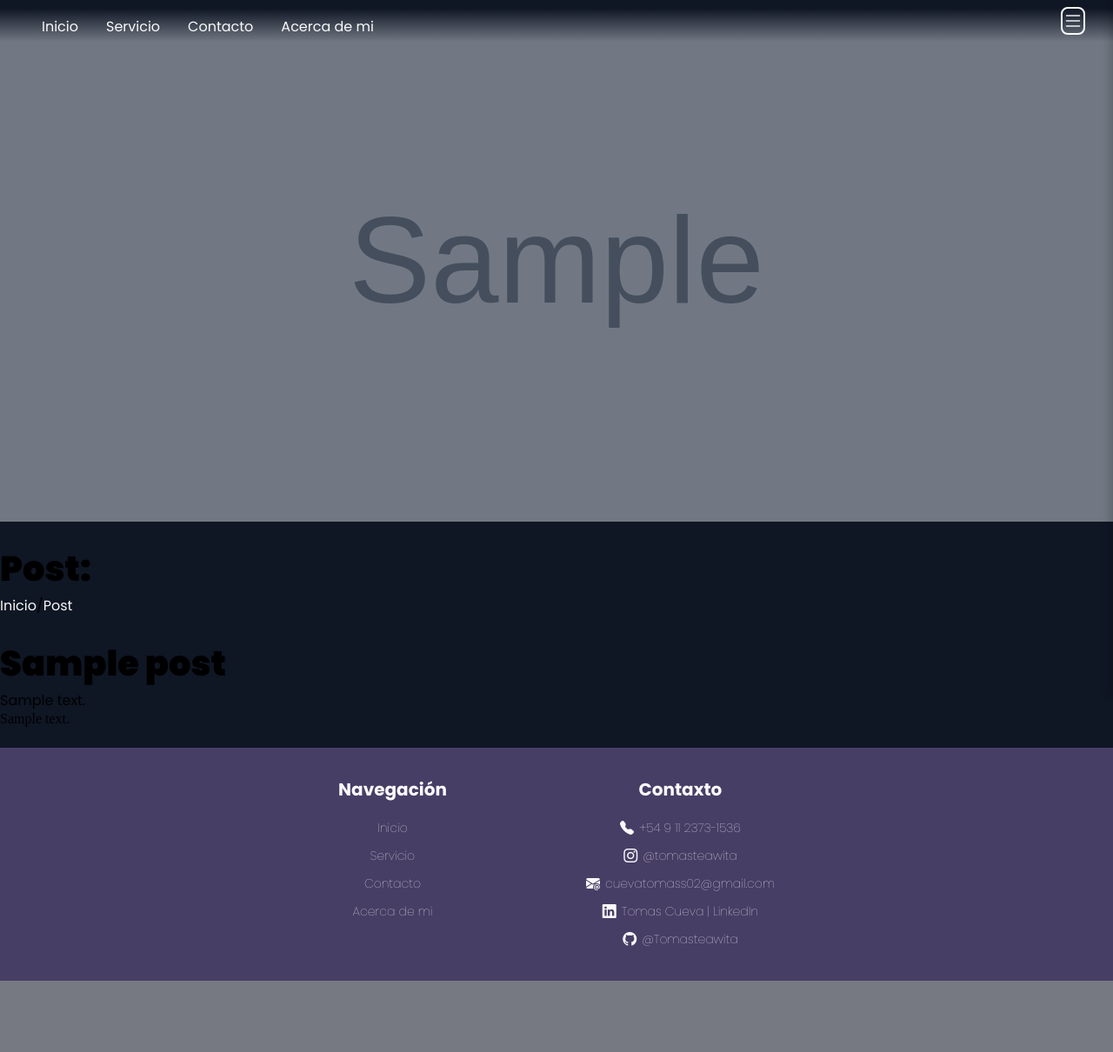
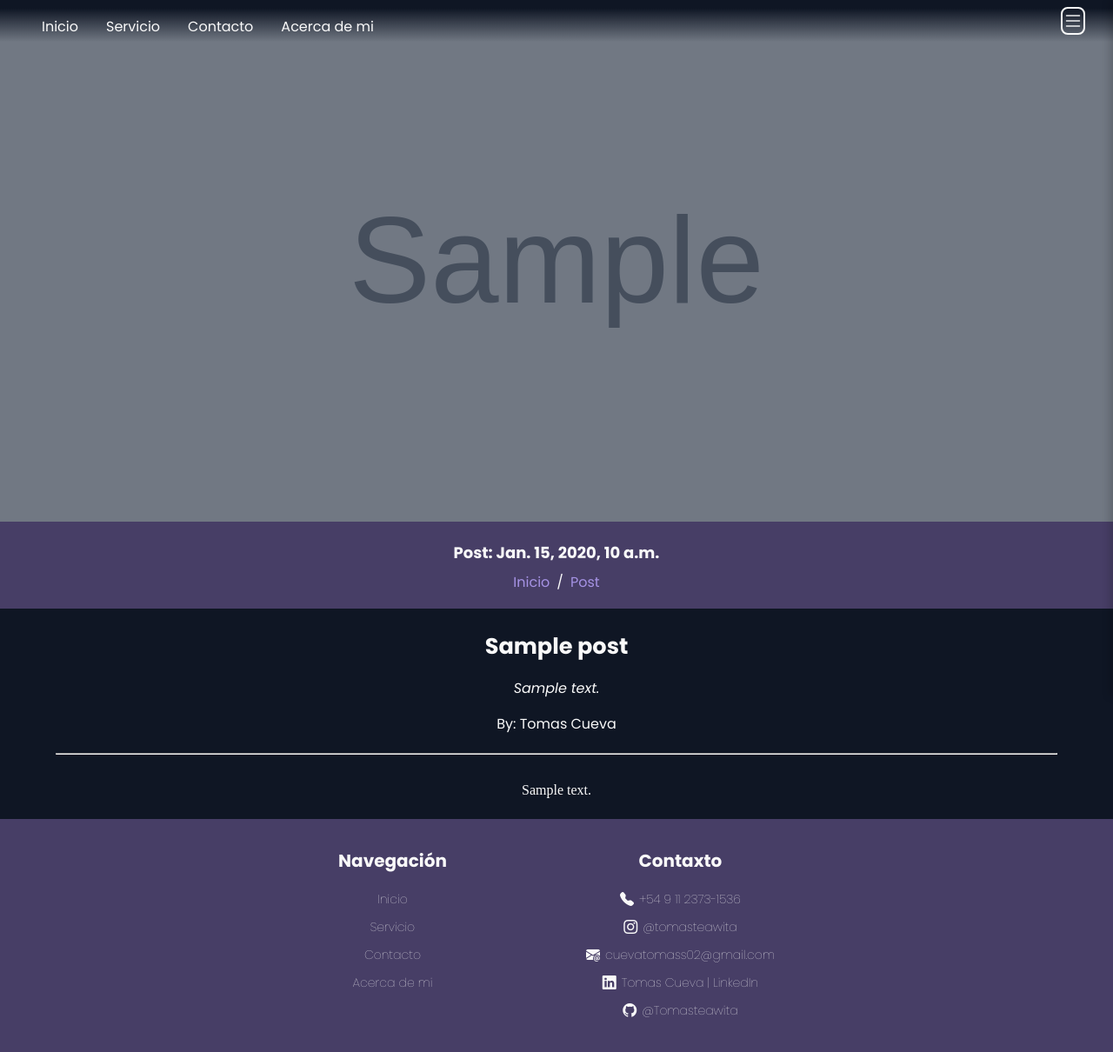
Before and after one commit to Tomasteawita/blog, a Django app: page /detail/1 in a window 1280 px wide. Shown: the whole page at 87% size. Before the commit the page ends 1128 px from the top, so only its background shows below. Run offline with Django 4.2, Linux system fonts and the light colour scheme; tables that the repository leaves empty hold one stand-in row (values such as "Sample post"); grey boxes marked "Sample" are stand-in pictures; some libraries are stand-ins or nearby versions.

Commit message:
feat(Post):detail.

```diff
--- a/blog/static/css/style.css
+++ b/blog/static/css/style.css
@@ -457,7 +457,7 @@ main.create-update section.form-ckeditor form button:hover {
   background-color: #5d5186;
 }
 main.create-update section.form-ckeditor form button:active {
-  background-color: #312b46;
+  background-color: #1b1727;
 }
 main.create-update section.form-ckeditor form li {
   margin: 42px auto;
@@ -467,6 +467,90 @@ main.create-update section.form-ckeditor form li label, main.create-update secti
 }
 main.create-update section.form-ckeditor form li label {
   color: #F9F9F9;
+}
+
+main.detailPost .postContent {
+  color: #F9F9F9;
+}
+main.detailPost .postContent > div:first-child {
+  display: flex;
+  flex-direction: column;
+  align-items: center;
+  justify-content: center;
+  margin: 21px;
+}
+main.detailPost .postContent > div:first-child h2 {
+  font-size: 1.6rem;
+  font-weight: 700;
+  margin-bottom: 1rem;
+}
+main.detailPost .postContent > div:first-child p {
+  font-weight: 400;
+  margin-bottom: 1rem;
+  font-family: "Poppins";
+  font-style: italic;
+}
+main.detailPost .postContent hr {
+  width: 90%;
+  margin: 12px auto 32px auto;
+}
+main.detailPost .postContent article {
+  display: flex;
+  flex-direction: column;
+  align-items: center;
+  justify-content: center;
+  margin: 21px;
+}
+main.detailPost .postContent article img {
+  width: 90%;
+  height: auto;
+  object-fit: cover;
+}
+main.detailPost .postContent article p {
+  margin: 12px auto;
+}
+main.detailPost .postContent article ul {
+  margin: 12px 24px;
+}
+main.detailPost .postContent article ul li {
+  margin: 12px 0;
+}
+
+section.navigation {
+  background-color: #473E66;
+  display: grid;
+  place-content: center;
+  height: 100px;
+}
+section.navigation div {
+  display: grid;
+  place-content: center;
+  margin-top: 12px;
+}
+section.navigation div h2 {
+  display: inline-block;
+  font-size: 18px;
+  font-weight: 700;
+  color: #F9F9F9;
+}
+section.navigation nav {
+  display: flex;
+  flex-direction: row;
+  justify-content: center;
+  align-items: center;
+}
+section.navigation nav a {
+  color: #A693E5;
+}
+section.navigation nav a:hover {
+  text-decoration: underline;
+}
+section.navigation nav a:active {
+  color: #1b1727;
+}
+section.navigation nav span {
+  color: #F9F9F9;
+  margin: 8px;
 }
 
 * {
@@ -479,7 +563,7 @@ body {
   background-color: #0F1624;
 }
 
-section {
+section:not(.image-background.read_post) {
   margin-bottom: 24px;
 }
 
--- /dev/null
+++ b/blog/static/scss/main/_navigation.scss
@@ -0,0 +1,36 @@
+section.navigation{
+    background-color: $violet;
+    display: grid;
+    place-content: center;
+    height: 100px;
+    div{
+        display: grid;
+        place-content: center;
+        margin-top: 12px;
+        h2{
+            display: inline-block;
+            font-size: 18px;
+            font-weight: 700;
+            color: $white;
+        }
+    }
+    nav{
+        display: flex;
+        flex-direction:row ;
+        justify-content: center ;
+        align-items: center;
+        a{
+            color: $ligth-violet ;
+            &:hover{
+                text-decoration: underline;
+            }
+            &:active{
+                color: $violet-active;
+            }
+        }
+        span{
+            color: $white;
+            margin: 8px;
+        }
+    }
+}
--- /dev/null
+++ b/blog/static/scss/main/crud_post/_r_post.scss
@@ -0,0 +1,50 @@
+main.detailPost{
+    .postContent{
+        color: $white;
+        >div:first-child{
+            display: flex;
+            flex-direction: column;
+            align-items: center;
+            justify-content: center;
+            margin: 21px;
+            h2{
+                font-size: 1.6rem;
+                font-weight: 700;
+                margin-bottom: 1rem;
+            }
+            p{
+                font-weight: 400;
+                margin-bottom: 1rem;
+                font-family: 'Poppins';
+                font-style: italic;
+            }
+        }
+        hr{
+            width: 90%;
+            margin: 12px auto 32px auto;
+        }
+        article{
+            display: flex;
+            flex-direction: column;
+            align-items: center;
+            justify-content: center;
+            margin: 21px;
+            img{
+                width: 90%;
+                height: auto;
+                object-fit: cover;
+            }
+            p{
+                margin: 12px auto;
+            }
+            ul{
+                margin: 12px 24px;
+                li{
+                    margin: 12px 0;
+                }
+            }
+
+        }
+
+    }
+}
--- a/blog/static/scss/style.scss
+++ b/blog/static/scss/style.scss
@@ -7,6 +7,8 @@
 @import 'main/search/formButtons';
 @import 'main/indexPosts';
 @import 'main/crud_post/_cu_post';
+@import 'main/crud_post/_r_post';
+@import 'main/navigation';
 
 *{
     margin: 0;
@@ -20,6 +22,6 @@ body{
     background-color: $background
 }
 
-section{
+section:not(.image-background.read_post){
     margin-bottom: 24px;
 }
--- a/blog/static/scss/vars/_vars.scss
+++ b/blog/static/scss/vars/_vars.scss
@@ -38,7 +38,8 @@ p{
 $background:#0F1624;
 $violet:#473E66;
 $violet-hover:lighten($violet, 10%);
-$violet-active:darken($violet, 10%);
+$violet-active:darken($violet, 20%);
+$ligth-violet:#A693E5;
 $pink:#BD83B8;
 $white:#F9F9F9;
 $red:#CA0000;
--- a/blog/templates/base/footer.html
+++ b/blog/templates/base/footer.html
@@ -2,7 +2,7 @@
     <nav>
         <ul>
             <li class="title"><strong>Navegación</strong></li>
-            <li><a href="#">Inicio</a></li>
+            <li><a href="{% url 'Index' %}">Inicio</a></li>
             <li><a href="#">Servicio</a></li>
             <li><a href="#contact">Contacto</a></li>
             <li><a href="#">Acerca de mi</a></li>
--- a/blog/templates/crud_posts/r_post.html
+++ b/blog/templates/crud_posts/r_post.html
@@ -3,24 +3,24 @@
 {% block main %}
 <!-- content post -->
 <main class="detailPost">
-    <section class="image-background">
+    <section class="image-background read_post">
         <img src="{{post.image.url}}" alt="Tomasteawita">
         <div></div>
     </section>
-    <section>
-        <div><h2>Post:<span></span></h2></div>
+    <section class="navigation">
+        <div><h2>Post: <span>{{post.date}}</span></h2></div>
         <nav>
-            <a href="">Inicio</a><span>/</span><a href="">Post</a>
+            <a href="{% url 'Index' %}">Inicio</a><span>/</span><a href="#">Post</a>
         </nav>
     </section>
-    <section>
+    <section class="postContent">
         <div>
             <h2>{{post.title}}</h2>
             <p>{{post.description}}</p>
+            <span>By: Tomas Cueva</span>
         </div>
+        <hr>
         <article>
-            <!-- ckeditor content -->
-
             {{post.body|safe}}
         </article>
     </section>
--- a/blog/views.py
+++ b/blog/views.py
@@ -38,7 +38,6 @@ class IndexView(View):
         """
         tag_id = request.GET.get('tag_id')
 
-        # Obtener todos los tags únicos relacionados con los posts
         show_tag_buttons = Tag.objects.filter(post__isnull=False).distinct()
 
         if tag_id:
@@ -70,7 +69,5 @@ class DetailPostView(View):
 
     def get(self, request, pk):
         post = Post.objects.get(pk=pk)
-        print(post.tags.all())
-        print(post.body.split('\n'))
 
         return render(request, self.template_name, {'post': post})
```
Also changed, not shown: requirements.txt (line endings or trailing spaces), 1 other file.
